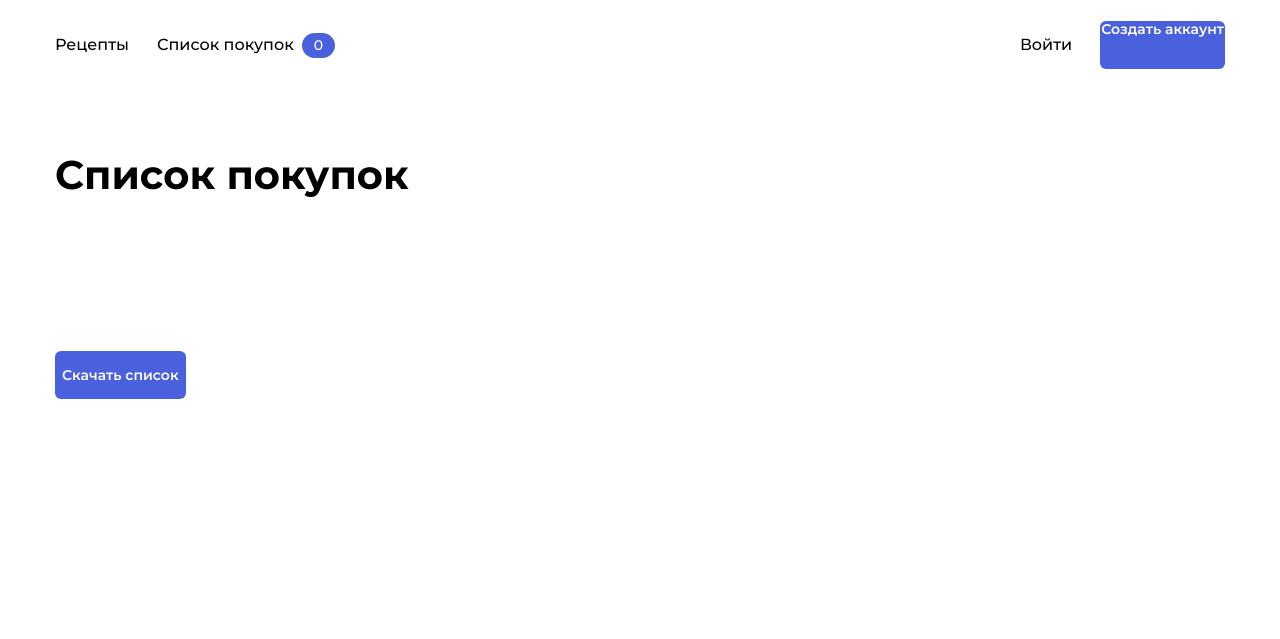
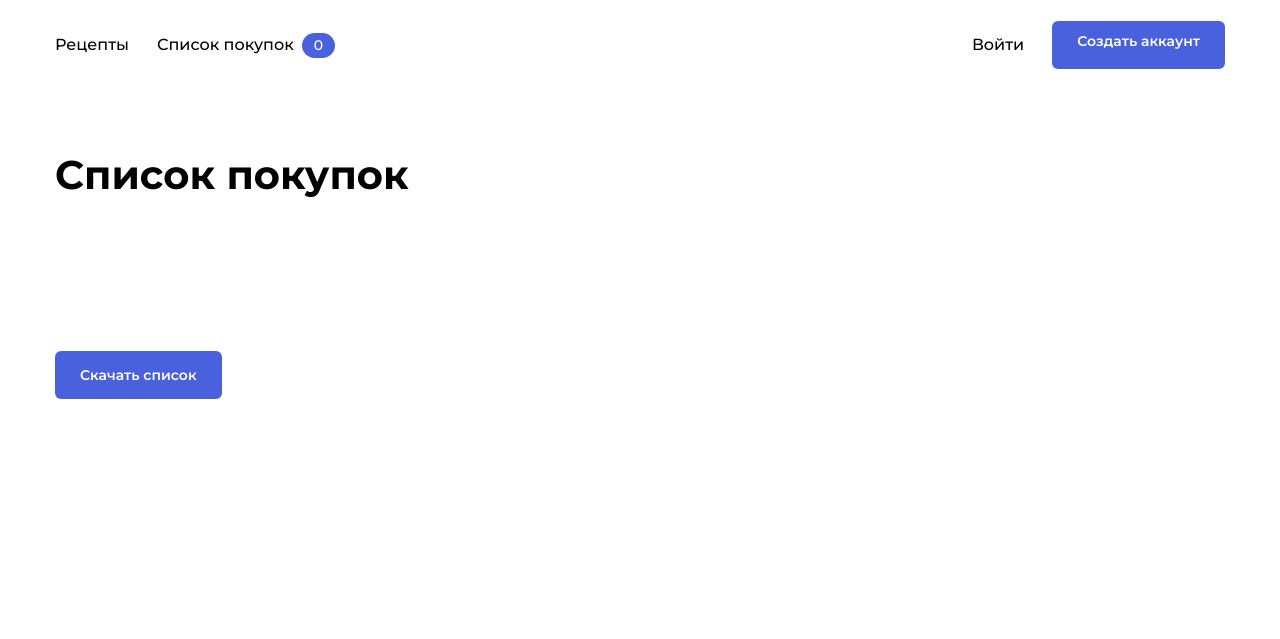
Before and after one commit to DonFortes/foodgram-project, a Django app: page /shoplist/ in a window 1280 px wide. Shown: the top 639 px of the page. Run offline with Django 3.2, Linux system fonts and the light colour scheme.

```diff
--- a/static/blocks/button/button.css
+++ b/static/blocks/button/button.css
@@ -5,7 +5,7 @@
     font-size: 14px;
     background: none;
     border-radius: 6px;
-    /* padding: 12px 24px; */
+    padding: 12px 24px;
     height: 48px;
     line-height: 1;
     text-decoration: none;
```
